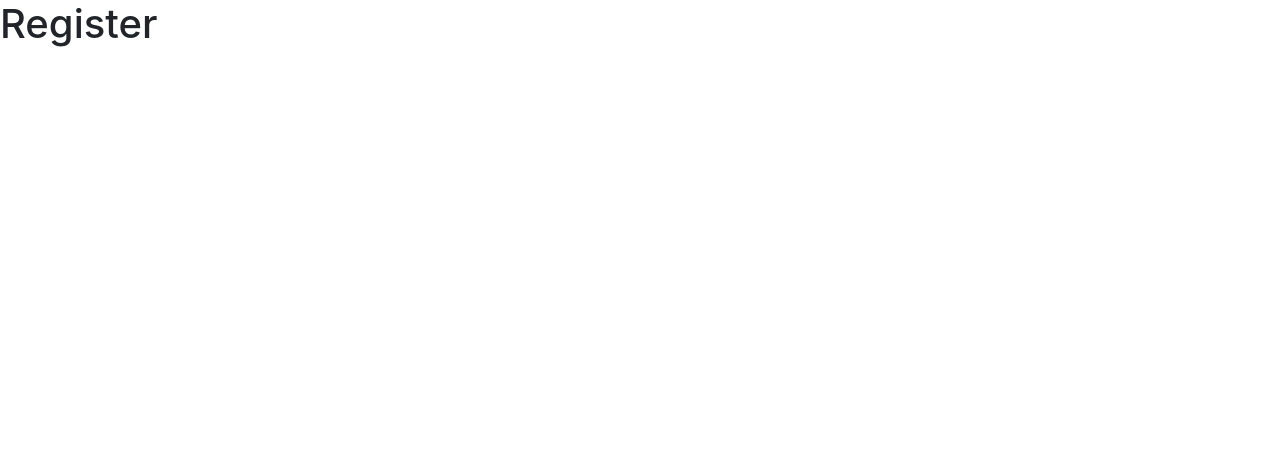
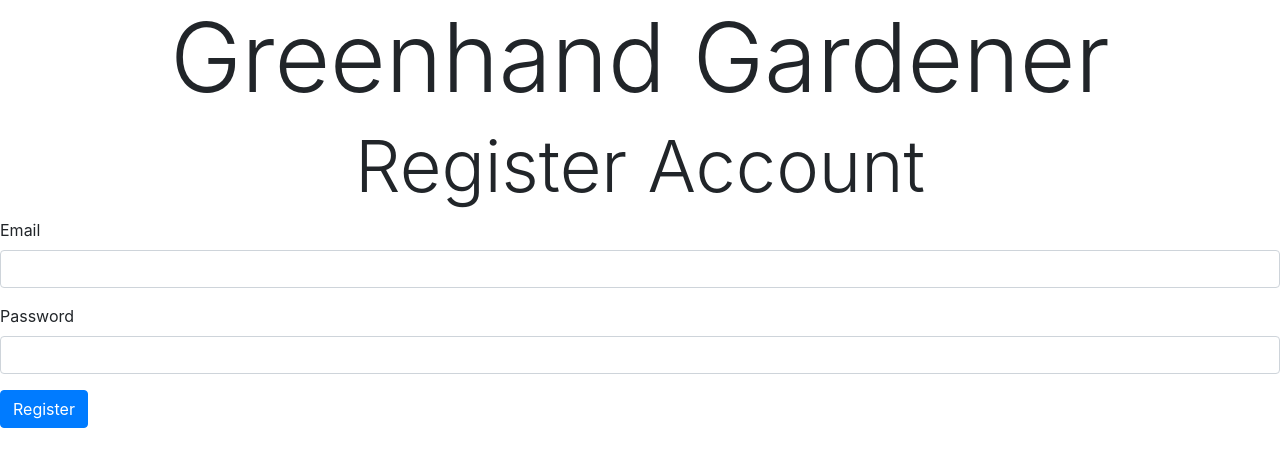
Before and after one commit to keishacard/greenhand-gardener, a React (Create React App) app: page /register in a window 1280 px wide. Shown: the top 466 px of the page. Built offline with nearby package versions, Linux system fonts and the light colour scheme.

Commit message:
Registration page working now.

```diff
--- a/src/components/AppViews.js
+++ b/src/components/AppViews.js
@@ -45,7 +45,6 @@ export default class AppViews extends Component {
                         render={(props) => {
                             return <Register {...props} loginUser={this.loginUser} />
                         }} />
-                    {/* <Login loginUser={this.loginUser} /> */}
                 </React.Fragment>
             )
         }
--- a/src/components/Login/Register.js
+++ b/src/components/Login/Register.js
@@ -1,11 +1,59 @@
 import React, { Component } from "react"
 import { Button, Form, FormGroup, Label, Input, FormText } from 'reactstrap'
+import DBcalls from "../DBcalls"
+
 
 export default class Register extends Component {
 
+    state = {
+
+    }
+
+    handleFieldChange = (evt) => {
+        const stateToChange = {}
+        stateToChange[evt.target.id] = evt.target.value
+        this.setState(stateToChange)
+    }
+
+    handleRegister = (evt) => {
+        evt.preventDefault()
+        let newUser = {
+            email: this.state.email,
+            password: this.state.password
+        }
+        DBcalls.checkUserLogin(this.state.email).then(res => {
+            if (res.length !== 0) {
+                alert("Email already registered")
+            }
+            else {
+                DBcalls.postNewUser(newUser).then(res => {
+                    sessionStorage.setItem("credentials", res.id)
+                    this.props.loginUser(res.id)
+                })
+            }
+        })
+    }
+
+
     render() {
         return (
-            <h1>Register</h1>
+            <React.Fragment>
+                <h1 className="display-1" align="center">Greenhand Gardener</h1>
+                <h2 className="display-3" align="center">Register Account</h2>
+                <Form onSubmit={this.handleRegister}>
+                    <div>
+                        <FormGroup>
+                            <Label for="email">Email</Label>
+                            <Input type="email" onChange={this.handleFieldChange} id="email"></Input>
+                        </FormGroup>
+                        <FormGroup>
+                            <Label for="password">Password</Label>
+                            <Input type="password" onChange={this.handleFieldChange} id="password"></Input>
+                        </FormGroup>
+                        <Button color="primary">Register</Button>
+                    </div>
+                </Form>
+            </React.Fragment>
         )
     }
 }
--- a/src/components/Login/loginform.js
+++ b/src/components/Login/loginform.js
@@ -37,7 +37,7 @@ export default class Login extends Component {
     render() {
         return (
             <React.Fragment>
-                <h1 class="display-1" align="center">Greenhand Gardener</h1>
+                <h1 className="display-1" align="center">Greenhand Gardener</h1>
                 <Form onSubmit={this.handleLogin}>
                     <div>
                         <FormGroup>
```
Also changed, not shown: greenhand.json (+10 -0 lines).
